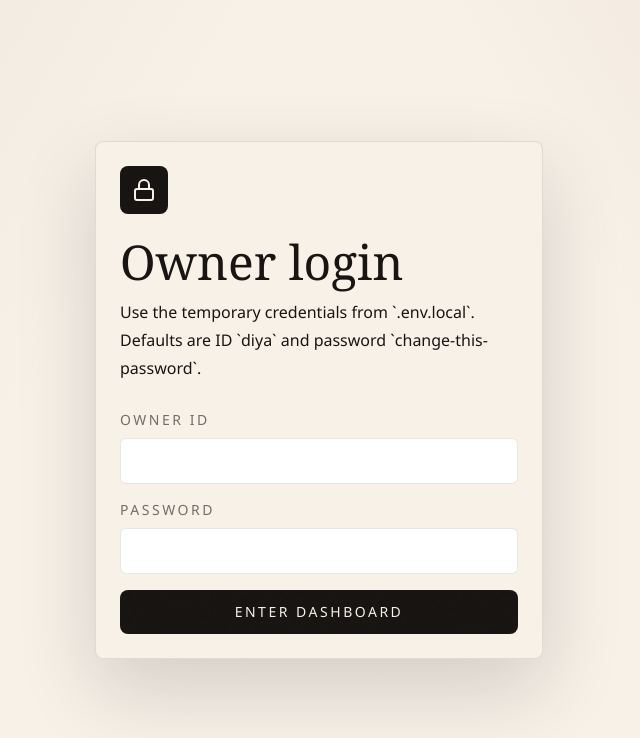
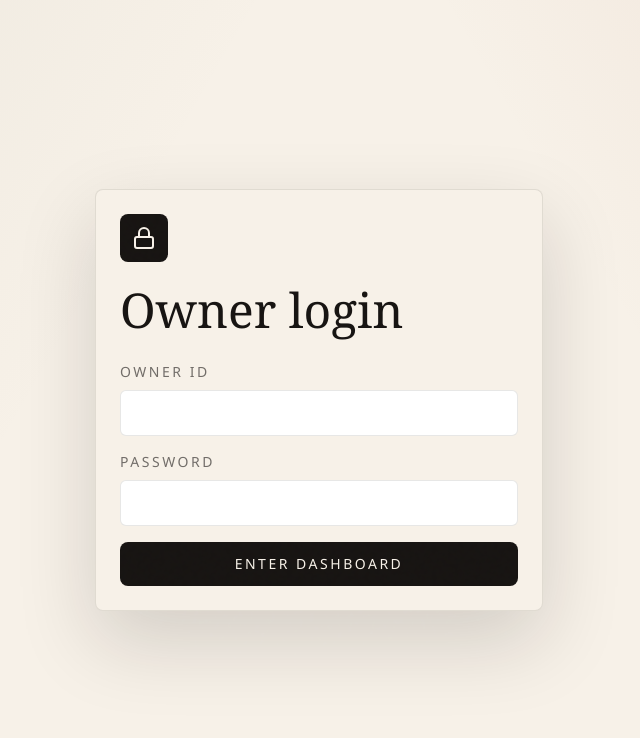
Before and after one commit to anshj791/dj-portfolio, a Next.js app: page /admin/login in a window 1280 px wide. Shown: the top 738 px of the page, without its empty margins (321-961 px from the left). Built offline with nearby package versions, Linux system fonts and the light colour scheme; no server answers; the database is empty.

Commit message:
Remove temporary credentials note from admin login page

```diff
--- a/components/admin-login.tsx
+++ b/components/admin-login.tsx
@@ -30,9 +30,6 @@ export function AdminLogin() {
           <Lock />
         </div>
         <h1 className="font-display text-5xl">Owner login</h1>
-        <p className="mt-3 leading-7 text-ink/62">
-          Use the temporary credentials from `.env.local`. Defaults are ID `diya` and password `change-this-password`.
-        </p>
         <div className="mt-7 grid gap-4">
           <label className="grid gap-2 text-sm uppercase tracking-[0.18em] text-ink/60">
             Owner ID
```
